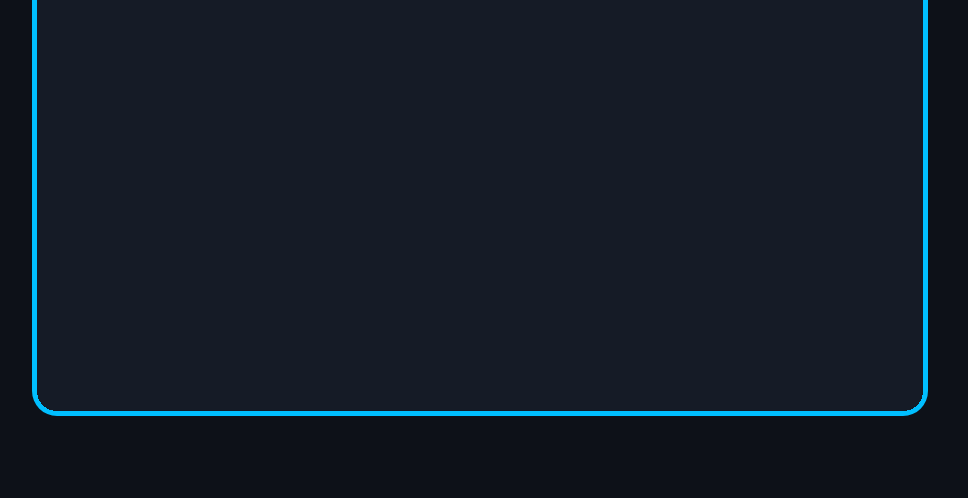
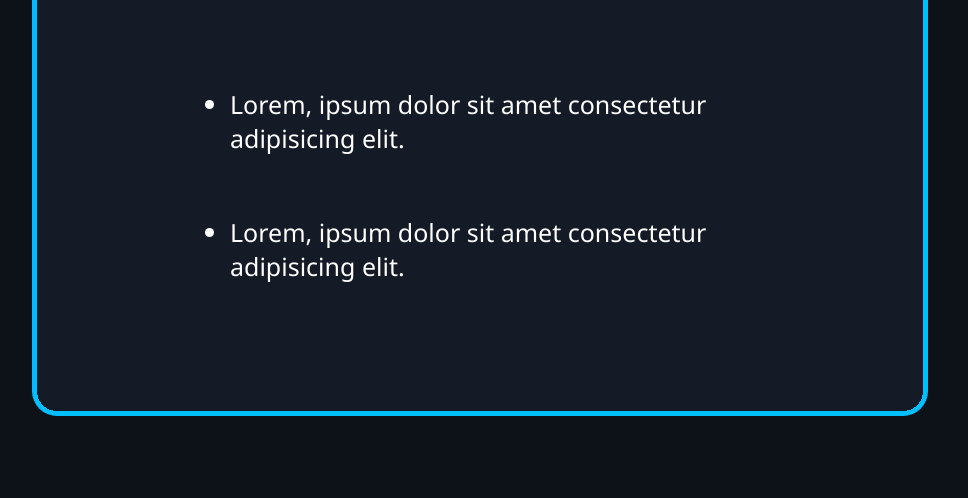
Before and after one commit to Oskar-Sterner/Osody, a website built with Parcel: page index.html in a window 1280 px wide. Shown: the part 1152-1650 px from the top of the page, without its empty margins (160-1128 px from the left). Built offline with nearby package versions, Linux system fonts and the light colour scheme.

Commit message:
Fixed about-seciton

```diff
--- a/index.html
+++ b/index.html
@@ -35,9 +35,12 @@
                 <article id="about-content">
                     <ul>
                         <li><img src="assets/logo.png" alt="Logo"></li>
-                        <li><p>AHHAHAHHAHAHAHHAHAHAHHAHAHHAHAHAHHAHAHAHHAHAHAHHAHAHAHHAH
-                            AHHAHAHAHHAHAHAHHAHAHHAHAHAHHAHAHAHHAHAHHAHAHAHHAHAHAHHAHAHHAHAHAHHAHAHAHHAH
-                        </p></li>
+                        <li>
+                            <ul id="about-text-list">
+                                <li>Lorem, ipsum dolor sit amet consectetur adipisicing elit.</li>
+                                <li>Lorem, ipsum dolor sit amet consectetur adipisicing elit.</li>
+                            </ul>
+                        </li>
                     </ul>
                 </article>
             </article>
--- a/scss/_about.scss
+++ b/scss/_about.scss
@@ -13,16 +13,26 @@
     ul {
         columns: 1;
         width: 500px;
+        text-align: start;
         justify-content: center;
+        margin: 0 auto;
         padding-inline-start: 0;
         list-style-type: none;
-        text-align: start;
-        height: 100%;
-        display: block;
-    }
+        display: grid;
+        row-gap: 60px;
+        margin-top: 50px;
+
         li {
+            margin: 0 auto;
             img {
                 width: 500px;
             }
         }
     }
+
+    #about-text-list {
+        list-style-type: disc;
+        font-size: 25px;
+    }
+
+    }
```
Also changed, not shown: css/styles.css, 1 other file.
